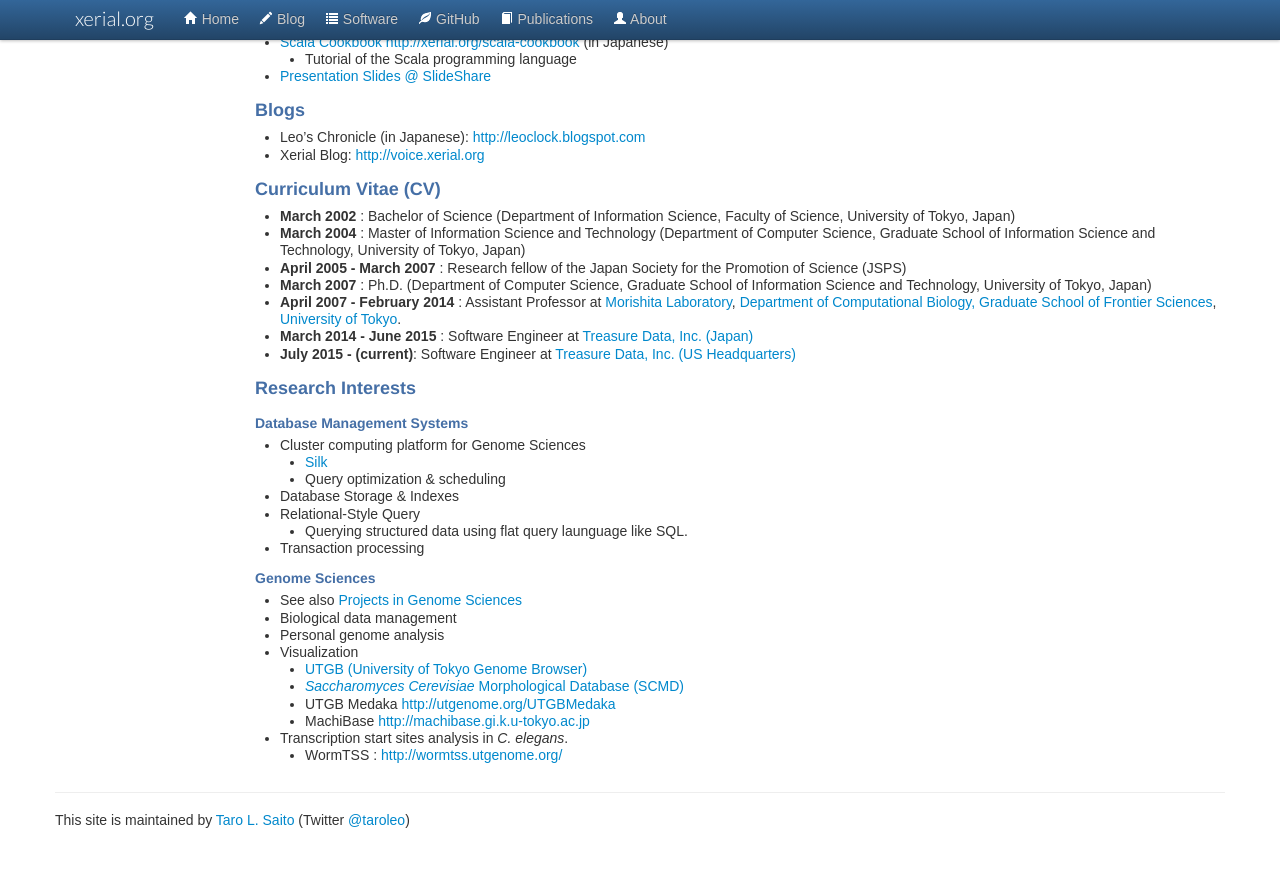
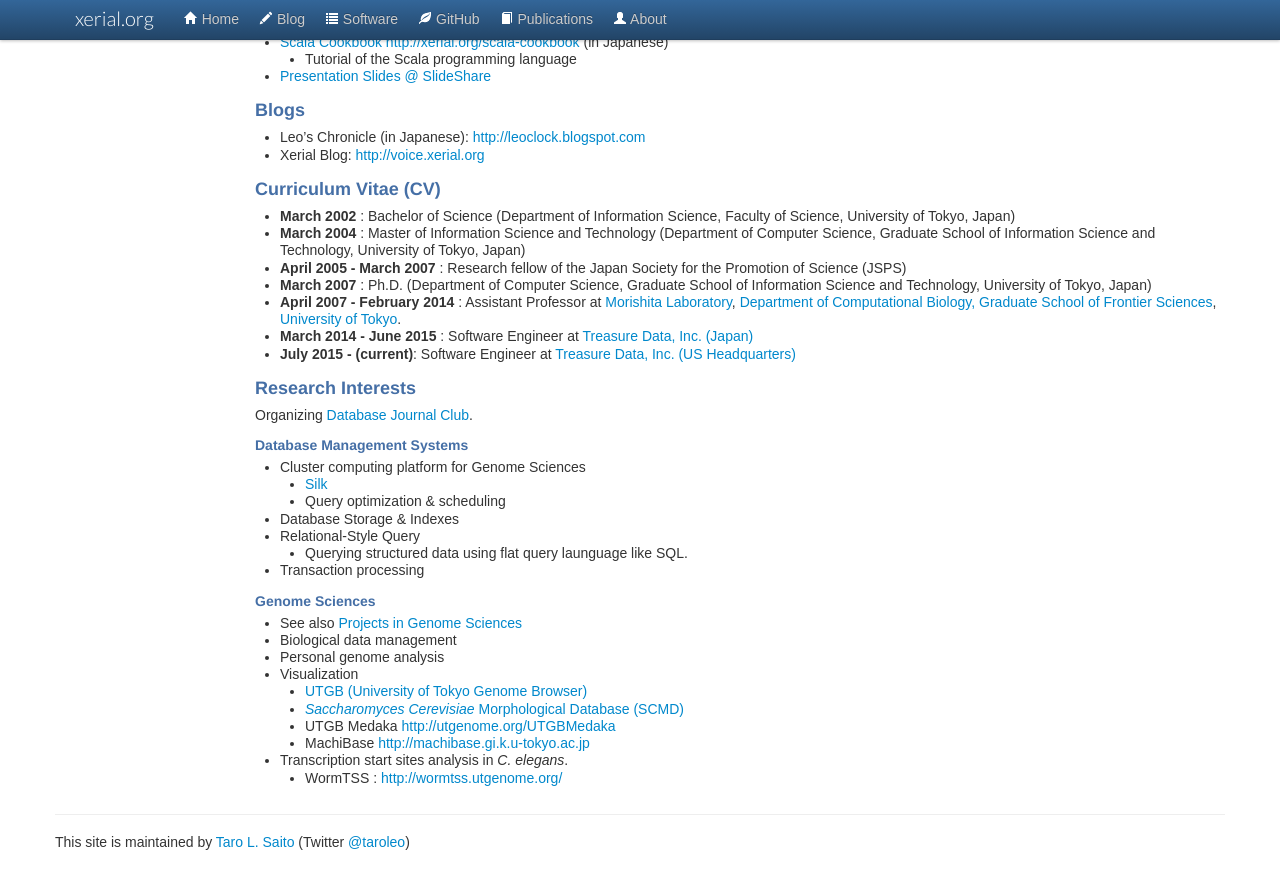
Before and after one commit to xerial/xerial.github.com, a Jekyll site: the page built from leo.md, in a window 1280 px wide and 900 px high, scrolled down 599 px. Shown: the top 889 px of the window. Built offline with Jekyll 4.4.1, drawn with Linux system fonts in a browser that asks for light colours; Markdown is read by kramdown in place of the engine named in the settings.

Commit message:
Update leo.md

```diff
--- a/leo.md
+++ b/leo.md
@@ -42,6 +42,8 @@
 
 ### Research Interests
 
+Organizing [Database Journal Club](https://plus.google.com/u/2/communities/109432920533282111188).
+
 #### Database Management Systems
 * Cluster computing platform for Genome Sciences
   * [Silk](http://xerial.org/silk)
```
